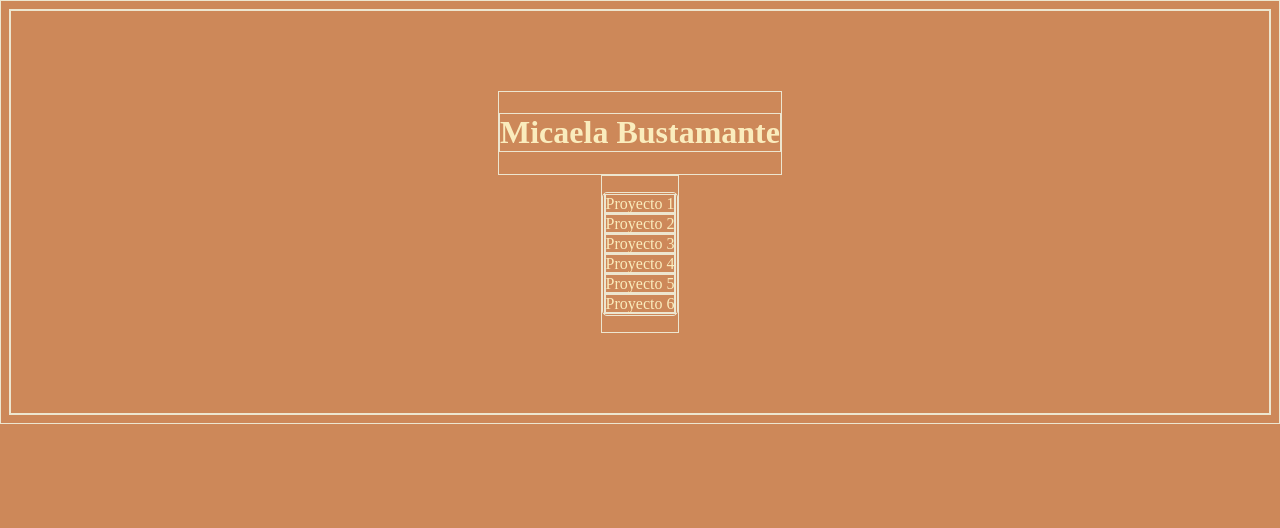
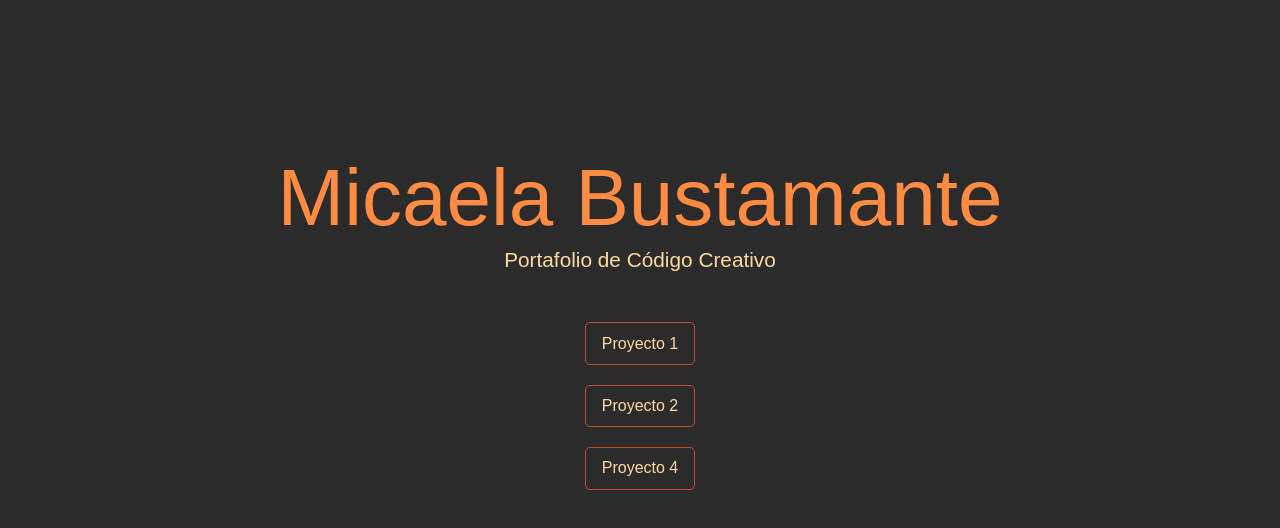
Before and after one commit to getinMibu/getinMibu.github.io, a plain HTML site: page index.html in a window 1280 px wide. Drawn offline with Linux system fonts and the light colour scheme; a web font is replaced by a local one.

Commit message:
We customized the front end of our portfolio

```diff
--- a/index.html
+++ b/index.html
@@ -1,24 +1,32 @@
 <!DOCTYPE html>
-<html lang="es">
+<html lang="en">
 <head>
 	<meta charset="UTF-8">
-    <meta name="viewport" content="width=device-width, initial-scale=1.0">
+	<meta name="viewport" content="width=h2, initial-scale=1.0">
+	<title>Document</title>
+	<link rel="preconnect" href="https://fonts.googleapis.com">
+<link rel="preconnect" href="https://fonts.gstatic.com" crossorigin>
+<link href="https://fonts.googleapis.com/css2?family=Zen+Dots&display=swap" rel="stylesheet">
+
 	<link rel="stylesheet" href="style.css">
-    <title>Micaela Bustamante</title>
 </head>
 <body>
 	<main>
-        <div class="title">
-           <h1> Micaela Bustamante</h1>
+		<div class="titulo">
+			<h1>Micaela Bustamante</h1>
+			<p>Portafolio de Código Creativo</p>
 		</div>
-        <nav class="nav">
+		<nav class="navegacion">
 			<ul>
-                <li><a href="">Proyecto 1</a></li>
-                <li><a href="">Proyecto 2</a></li>
-                <li><a href="">Proyecto 3</a></li>
-                <li><a href="">Proyecto 4</a></li>
-                <li><a href="">Proyecto 5</a></li>
-                <li><a href="">Proyecto 6</a></li>
+				<li>
+					<a href="https://github.com/getinMibu">Proyecto 1</a>
+				</li>
+				<li>
+					<a href="">Proyecto 2</a>
+				</li>
+				<li>
+					<a href="">Proyecto 4</a>
+				</li>
 			</ul>
 		</nav>
 	</main>
--- a/style.css
+++ b/style.css
@@ -1,43 +1,57 @@
-html{
-    background-color: rgb(205, 136, 89);
-}
+*{
+	font-family: Arial, Helvetica, sans-serif;
+	/* border: 1px solid rgba(255, 255, 255, 0.363); */
+	padding: 2px;
+	margin: 0;
+	color: rgb(255, 217, 160);}
 
-*{
-    border: solid 1px rgb(237, 230, 208);
+body{
+	background-color: rgb(43, 43, 43);
 }
 
 main{
-    display: flex;
-    justify-content: center;
-    align-items: center;
-    flex-direction: column;
-    padding-top: 5rem;
-    padding-bottom: 5rem;
+	display: flex;
+	flex-flow: column;
+	align-items: center;
+	justify-content: center;
+	gap: 2rem;
+	min-height: 80vh;
 }
 
-.title h1{
-    color: rgb(250, 236, 189);
-    font: "BBH Sans Bartle", sans-serif;
+li a{
+	margin-block: 0.5rem;
+	display: inline-block;
+	text-decoration: none;
+	background-color: ;
+	padding-inline: 1rem;
+	padding-block: 0.7rem;
+	border-radius: 5px;
+	border: solid 1px rgb(194,76, 48);
+	transition: all .3s ease-in-out;
 }
 
-.bbh-sans-bartle-regular {
-  font-family: "BBH Sans Bartle", sans-serif;
-  font-weight: 400;
-  font-style: normal;
-}
+li a:hover{
+	background-color: rgb(194,76, 48);
+	border: solid 1px rgb(255, 217, 160);
 
-.nav a {
-    color: rgb(250, 236, 189);
-    text-decoration: none;
-    background-color:
+	transform: scale(1.1) rotate(2deg);
 
 }
 
-.nav ul {
-    list-style: none;
-    display: flex;
-    flex-direction: column;
-    padding: 1px;
-    border-radius: 5px;
+ul{
+	list-style-type: none;
+}
 
+.titulo h1{
+	font-family: "Zen Dots", sans-serif;
+  	font-weight: 400;
+  	font-style: normal;
+	font-size: 5rem;
+	color: rgb(255,140, 66);
 }
+
+.titulo p{
+	text-align: center;
+	font-style: Bold;
+	font-size: 1.3rem;
+}
```
Lines whose indentation alone changed are shown as unchanged.
